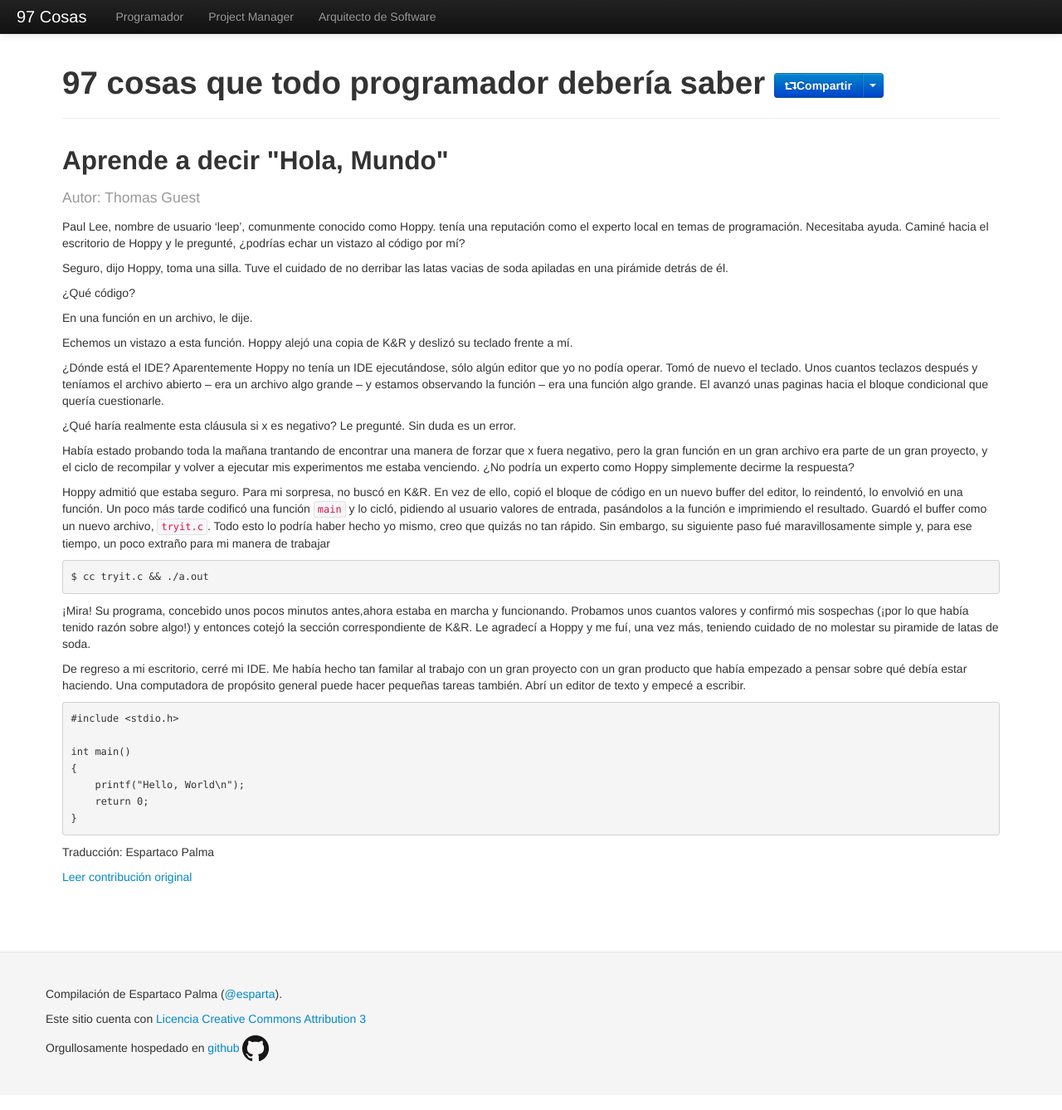
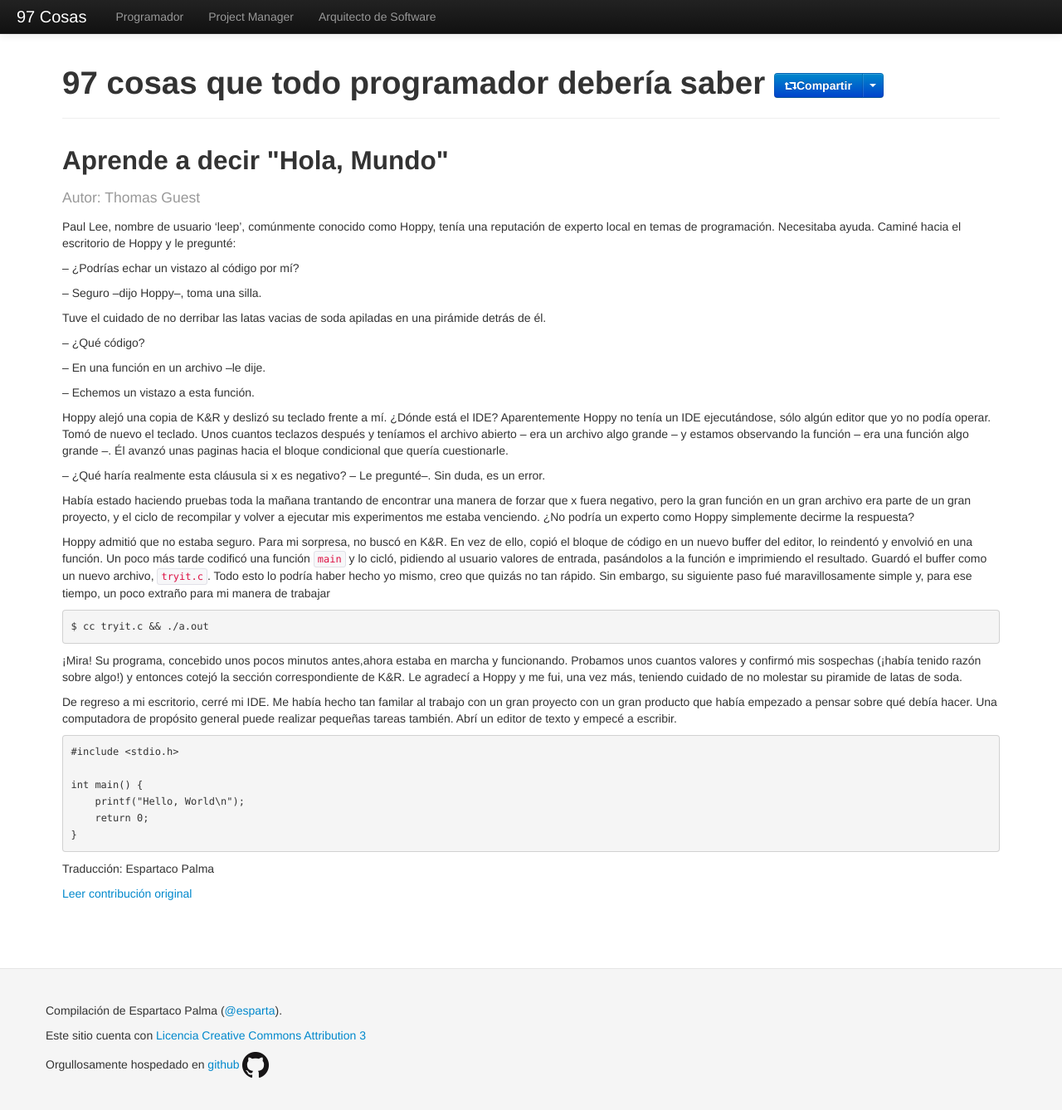
Before and after one commit to esparta/97cosas, a Jekyll site: the page built from programador/aprende-decir-hola-mundo.md, in a window 1280 px wide and 1340 px high. Shown: the whole window at 83% size. Built offline with Jekyll 4.4.1, drawn with Linux system fonts in a browser that asks for light colours; comment, search, counter and statistics services are not loaded.

Commit message:
Spelling corrections on aprende-decir-hola-mundo

```diff
--- a/programador/aprende-decir-hola-mundo.md
+++ b/programador/aprende-decir-hola-mundo.md
@@ -7,37 +7,65 @@
 original: http://programmer.97things.oreilly.com/wiki/index.php/Learn_to_Say_%22Hello%2C_World%22
 ---
 
-Paul Lee, nombre de usuario 'leep', comunmente conocido como Hoppy. tenía una reputación como el experto local en temas de programación. Necesitaba ayuda. Caminé hacia el escritorio de Hoppy y le pregunté, ¿podrías echar un vistazo al código por mí?
+Paul Lee, nombre de usuario 'leep', comúnmente conocido como Hoppy, tenía
+una reputación de experto local en temas de programación. Necesitaba
+ayuda. Caminé hacia el escritorio de Hoppy y le pregunté:
 
-Seguro, dijo Hoppy, toma una silla. Tuve el cuidado de no derribar las latas vacias de soda apiladas en una pirámide detrás de él.
+-- ¿Podrías echar un vistazo al código por mí?
 
-¿Qué código?
+-- Seguro --dijo Hoppy--, toma una silla.
 
-En una función en un archivo, le dije.
+Tuve el cuidado de no derribar las latas vacias de soda apiladas en una
+pirámide detrás de él.
 
-Echemos un vistazo a esta función. Hoppy alejó una copia de K&R y deslizó su teclado frente a mí.
+-- ¿Qué código?
 
-¿Dónde está el IDE? Aparentemente Hoppy no tenía un IDE ejecutándose, sólo algún editor que yo no podía operar. Tomó de nuevo el teclado. Unos cuantos teclazos después y teníamos el archivo abierto -- era un archivo algo grande -- y estamos observando la función -- era una función algo grande. El avanzó unas paginas hacia el bloque condicional que quería cuestionarle.
+-- En una función en un archivo --le dije.
 
-¿Qué haría realmente esta cláusula si x es negativo? Le pregunté. Sin duda es un error.
+-- Echemos un vistazo a esta función.
 
-Había estado probando toda la mañana trantando de encontrar una manera de forzar que x fuera negativo, pero la gran función en un gran archivo era parte de un gran proyecto, y el ciclo de recompilar y volver a ejecutar mis experimentos me estaba venciendo. ¿No podría un experto como Hoppy simplemente decirme la respuesta?
+Hoppy alejó una copia de K&R y deslizó su teclado frente a mí. ¿Dónde está el
+IDE? Aparentemente Hoppy no tenía un IDE ejecutándose, sólo algún editor que
+yo no podía operar. Tomó de nuevo el teclado. Unos cuantos teclazos después y
+teníamos el archivo abierto -- era un archivo algo grande -- y estamos
+observando la función -- era una función algo grande --. Él avanzó unas
+paginas hacia el bloque condicional que quería cuestionarle.
 
-Hoppy admitió que estaba seguro. Para mi sorpresa, no buscó en K&R. En vez de ello, copió el bloque de código en un nuevo buffer del editor, lo reindentó, lo envolvió en una función. Un poco más tarde codificó una función `main` y lo cicló, pidiendo al usuario valores de entrada, pasándolos a la función e imprimiendo el resultado. Guardó el buffer como un nuevo archivo, `tryit.c`. Todo esto lo podría haber hecho yo mismo, creo que quizás no tan rápido. Sin embargo, su siguiente paso fué maravillosamente simple y, para ese tiempo, un poco extraño para mi manera de trabajar
+-- ¿Qué haría realmente esta cláusula si x es negativo? -- Le pregunté--. Sin
+duda, es un error.
 
+Había estado haciendo pruebas toda la mañana trantando de encontrar una
+manera de forzar que x fuera negativo, pero la gran función en un gran archivo
+era parte de un gran proyecto, y el ciclo de recompilar y volver a ejecutar
+mis experimentos me estaba venciendo. ¿No podría un experto como Hoppy
+simplemente decirme la respuesta?
+
+Hoppy admitió que no estaba seguro. Para mi sorpresa, no buscó en K&R. En vez de
+ello, copió el bloque de código en un nuevo buffer del editor, lo reindentó y
+envolvió en una función. Un poco más tarde codificó una función `main` y lo
+cicló, pidiendo al usuario valores de entrada, pasándolos a la función e
+imprimiendo el resultado. Guardó el buffer como un nuevo archivo, `tryit.c`.
+Todo esto lo podría haber hecho yo mismo, creo que quizás no tan rápido. Sin
+embargo, su siguiente paso fué maravillosamente simple y, para ese tiempo, un
+poco extraño para mi manera de trabajar
 
     $ cc tryit.c && ./a.out
 
+¡Mira! Su programa, concebido unos pocos minutos antes,ahora estaba en marcha
+y funcionando. Probamos unos cuantos valores y confirmó mis sospechas (¡había
+tenido razón sobre algo!) y entonces cotejó la sección correspondiente de K&R.
+Le agradecí a Hoppy y me fui, una vez más, teniendo cuidado de no molestar su
+piramide de latas de soda.
 
-¡Mira! Su programa, concebido unos pocos minutos antes,ahora estaba en marcha y funcionando. Probamos unos cuantos valores y confirmó mis sospechas (¡por lo que había tenido razón sobre algo!) y entonces cotejó la sección correspondiente de K&R. Le agradecí a Hoppy y me fuí, una vez más, teniendo cuidado de no molestar su piramide de latas de soda.
-
-De regreso a mi escritorio, cerré mi IDE. Me había hecho tan familar al trabajo con un gran proyecto con un gran producto que había empezado a pensar sobre qué debía estar haciendo. Una computadora de propósito general puede hacer pequeñas tareas también. Abrí un editor de texto y empecé a escribir.
+De regreso a mi escritorio, cerré mi IDE. Me había hecho tan familar al trabajo
+con un gran proyecto con un gran producto que había empezado a pensar sobre qué
+debía hacer. Una computadora de propósito general puede realizar pequeñas
+tareas también. Abrí un editor de texto y empecé a escribir.
 
 
     #include <stdio.h>
 
-    int main()
-    {
+    int main() {
         printf("Hello, World\n");
         return 0;
     }
```
